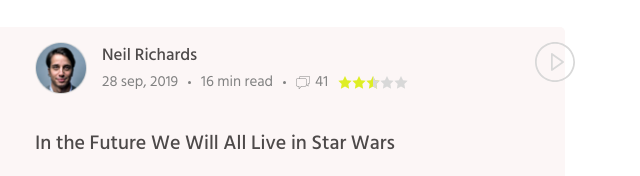
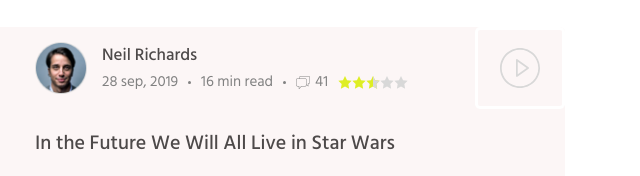
Before and after one commit to DenysPetrenk0/HomeWork-EPAM, a website: page blog.html in a window 1280 px wide. Shown: the part 299-475 px from the top of the page, 640-1280 px from the left. Drawn offline with nearby package versions, Linux system fonts and the light colour scheme.

Commit message:
added styles blog

```diff
--- a/blog.html
+++ b/blog.html
@@ -119,8 +119,10 @@
                 of audio and video …
               </p>
               <a href="" class="button-light author_btn"> Read more </a>
-              <div class="author_icon">
-                <img src="./images/atoms/a-icon-playmini.svg" alt="icon" />
+              <div class="author_icon_container">
+                <div class="author_icon">
+                  <img src="./images/atoms/a-icon-playmini.svg" alt="icon" />
+                </div>
               </div>
             </div>
           </div>
--- a/sass/layout/_blog.scss
+++ b/sass/layout/_blog.scss
@@ -51,7 +51,7 @@
   cursor: url(../images/atoms/pointer-5.svg), pointer;
 
   &_info {
-    position: relative;
+    // position: relative;
     margin-left: 40px;
     background-color: #fcf6f6;
   }
@@ -127,14 +127,18 @@
   }
 
   &_icon {
-    position: absolute;
-    top: 0;
-    right: -100px;
     height: 40px;
     width: 40px;
     fill: #d8d8d8;
-    margin-top: 15px;
-    margin-right: 20px;
+    margin: 18px 22px;
+
+    &_container {
+      position: absolute;
+      top: 0;
+      right: 0;
+      border: 3px solid #ffffff;
+      border-radius: 5px;
+    }
   }
 }
 
```
Also changed, not shown: css/main.css, css/main.min.css, 2 other files.
